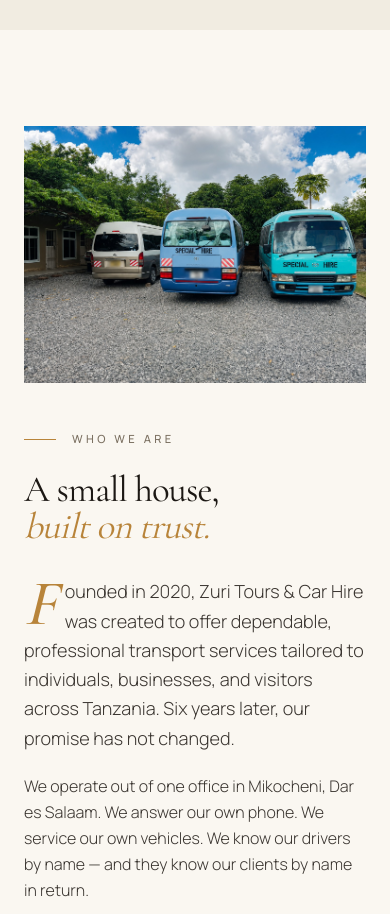
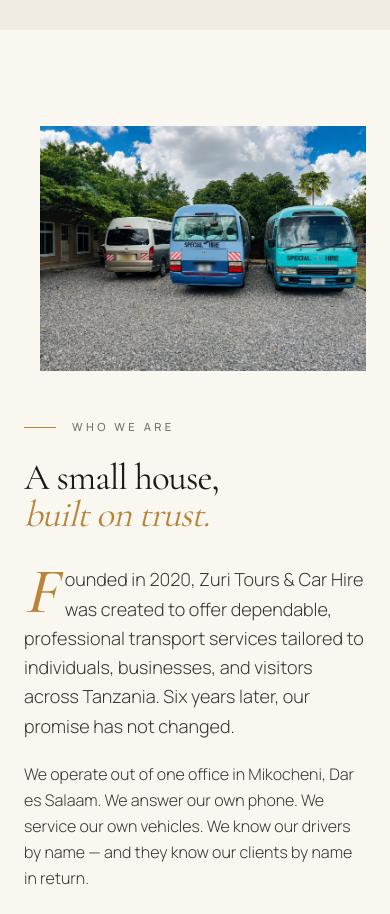
Before and after one commit to mosirlum/zuri, a Next.js app: page / in a window 390 px wide. Shown: the part 6900-7814 px from the top of the page. Built offline with nearby package versions, Linux system fonts and the light colour scheme.

Commit message:
fix: mobile view - TopStrip wrap, Fleet card info, About border, Hero stats, hide-scrollbar

```diff
--- a/components/FloatingActions.tsx
+++ b/components/FloatingActions.tsx
@@ -10,7 +10,7 @@ export default function FloatingActions() {
       initial={{ opacity: 0, scale: 0.8 }}
       animate={{ opacity: 1, scale: 1 }}
       transition={{ delay: 2, duration: 0.5, type: "spring" }}
-      className="fixed bottom-6 right-6 z-40 flex flex-col gap-3"
+      className="fixed bottom-6 right-6 z-40 flex flex-col gap-3 items-end"
     >
       {/* Call */}
       <a
--- a/components/sections/About.tsx
+++ b/components/sections/About.tsx
@@ -30,10 +30,10 @@ export default function About() {
             initial={{ opacity: 0, x: -30 }}
             animate={inView ? { opacity: 1, x: 0 } : {}}
             transition={{ duration: 0.8 }}
-            className="relative aspect-[4/3]"
+            className="relative aspect-[4/3] ml-4 lg:ml-0"
           >
-            {/* Offset gold border behind */}
-            <div className="absolute inset-0 border border-gold translate-x-[-15px] translate-y-[15px] -z-10" />
+            {/* Offset gold border behind — hidden on very small screens to avoid clipping */}
+            <div className="hidden sm:block absolute inset-0 border border-gold translate-x-[-15px] translate-y-[15px] -z-10" />
 
             <div className="w-full h-full overflow-hidden">
               {/* eslint-disable-next-line @next/next/no-img-element */}
```
